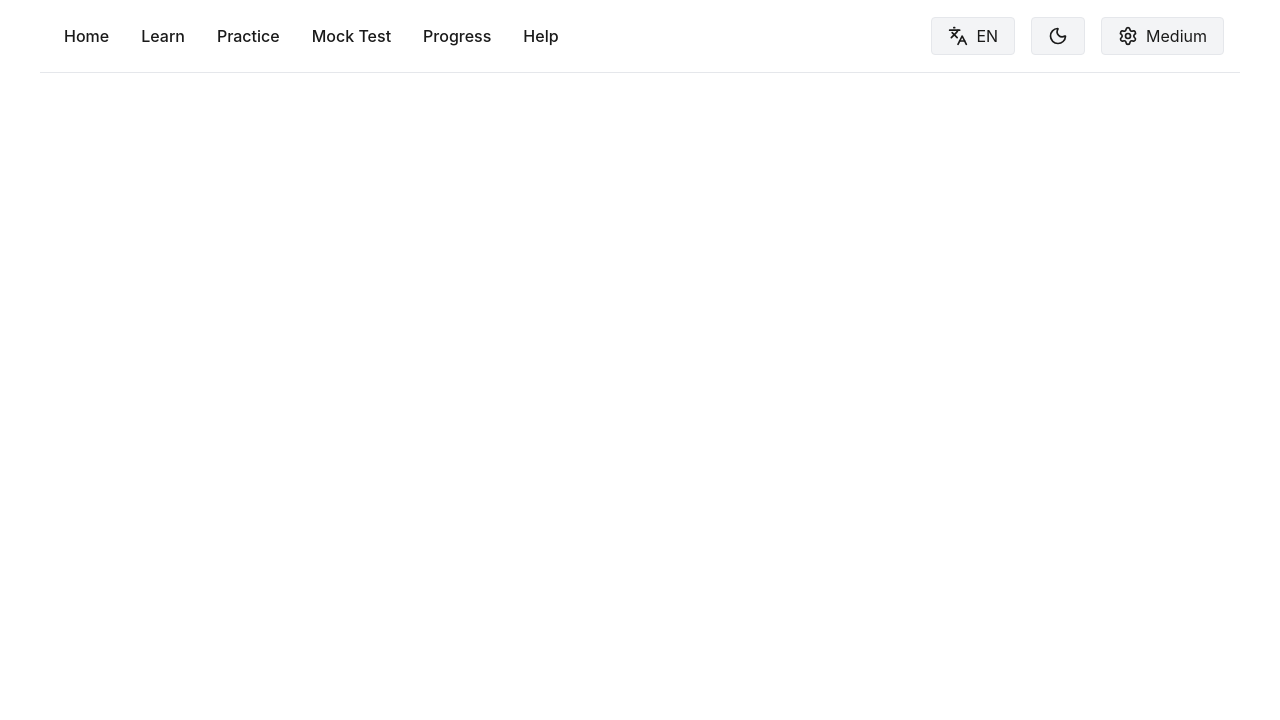
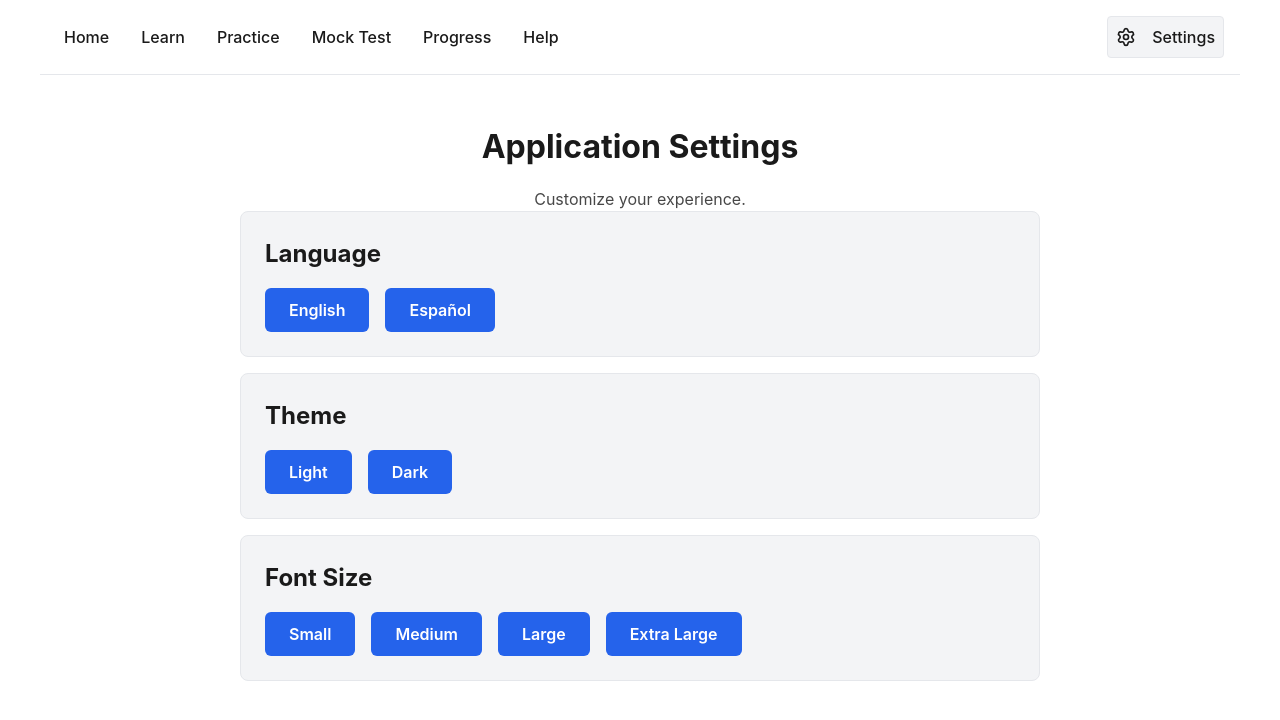
Before and after one commit to Pwr2learn/NY-DMV-Class-D-Prep, a React (Vite) app: page /NY-DMV-Class-D-Prep/settings in a window 1280 px wide. Shown: the top 720 px of the page. Built offline with nearby package versions, Linux system fonts and the light colour scheme.

Commit message:
feat: add Settings page, declutter header, add question counts to Learn/Practice

```diff
--- a/src/App.tsx
+++ b/src/App.tsx
@@ -10,6 +10,7 @@ import Practice from './pages/Practice';
 import Help from './pages/Help';
 import LearnChapter from './pages/LearnChapter';
 import PracticeTopic from './pages/PracticeTopic';
+import Settings from './pages/Settings';
 
 
 function App() {
@@ -27,6 +28,7 @@ function App() {
             <Route path="/results" element={<Results />} />
             <Route path="/progress" element={<Progress />} />
             <Route path="/help" element={<Help />} />
+            <Route path="/settings" element={<Settings />} />
           </Routes>
         </Layout>
       </Router>
--- a/src/components/Layout.tsx
+++ b/src/components/Layout.tsx
@@ -5,20 +5,6 @@ import { Settings, Moon, Sun, Languages } from 'lucide-react';
 
 export function Layout({ children }: { children: React.ReactNode }) {
   const { theme, setTheme, language, setLanguage, fontSize, setFontSize, t } = useAppContext();
-
-  const toggleTheme = () => {
-    setTheme(theme === 'light' ? 'dark' : 'light');
-  };
-
-  const toggleLanguage = () => {
-    setLanguage(language === 'en' ? 'es' : 'en');
-  };
-
-  const cycleFontSize = () => {
-    const sizes = ['small', 'medium', 'large', 'xlarge'] as const;
-    const currentIndex = sizes.indexOf(fontSize);
-    setFontSize(sizes[(currentIndex + 1) % sizes.length]);
-  };
 
   return (
     <div className="app-container">
@@ -45,15 +31,9 @@ export function Layout({ children }: { children: React.ReactNode }) {
         </nav>
 
         <div className="header-controls">
-          <button onClick={toggleLanguage} className="control-btn" aria-label="Toggle Language">
-            <Languages size={20} /> {language.toUpperCase()}
-          </button>
-          <button onClick={toggleTheme} className="control-btn" aria-label="Toggle Theme">
-            {theme === 'light' ? <Moon size={20} /> : <Sun size={20} />}
-          </button>
-          <button onClick={cycleFontSize} className="control-btn" aria-label="Change Font Size">
-            <Settings size={20} /> {t(`settings.${fontSize}`)}
-          </button>
+          <NavLink to="/settings" className={({isActive}) => isActive ? "control-btn nav-link active" : "control-btn nav-link"} aria-label="Settings" style={{ padding: '0.5rem' }}>
+            <Settings size={20} /> <span style={{ marginLeft: '0.5rem' }}>{t('nav.settings')}</span>
+          </NavLink>
         </div>
       </header>
 
--- a/src/locales/en.json
+++ b/src/locales/en.json
@@ -5,7 +5,8 @@
     "practice": "Practice",
     "mockTest": "Mock Test",
     "progress": "Progress",
-    "help": "Help"
+    "help": "Help",
+    "settings": "Settings"
   },
   "home": {
     "title": "NY DMV Class D Prep",
@@ -17,6 +18,8 @@
     "viewProgress": "View Progress"
   },
   "settings": {
+    "title": "Application Settings",
+    "description": "Customize your experience.",
     "language": "Language",
     "theme": "Theme",
     "light": "Light",
@@ -81,7 +84,8 @@
     "goBack": "Go Back",
     "backToChapters": "← Back to Chapters",
     "noMaterials": "No study materials available for this chapter yet.",
-    "chapter": "Chapter"
+    "chapter": "Chapter",
+    "questionsAvailable": "{{count}} questions available"
   },
   "practice": {
     "underConstruction": "Under Construction",
--- a/src/locales/es.json
+++ b/src/locales/es.json
@@ -3,9 +3,10 @@
     "home": "Inicio",
     "learn": "Aprender",
     "practice": "Práctica",
-    "mockTest": "Simulador",
+    "mockTest": "Prueba Simulada",
     "progress": "Progreso",
-    "help": "Ayuda"
+    "help": "Ayuda",
+    "settings": "Configuración"
   },
   "home": {
     "title": "Prep. DMV NY Clase D",
@@ -17,6 +18,8 @@
     "viewProgress": "Ver Progreso"
   },
   "settings": {
+    "title": "Configuración de la Aplicación",
+    "description": "Personaliza tu experiencia.",
     "language": "Idioma",
     "theme": "Tema",
     "light": "Claro",
@@ -81,7 +84,8 @@
     "goBack": "Volver",
     "backToChapters": "← Volver a Capítulos",
     "noMaterials": "Aún no hay materiales de estudio disponibles para este capítulo.",
-    "chapter": "Capítulo"
+    "chapter": "Capítulo",
+    "questionsAvailable": "{{count}} preguntas disponibles"
   },
   "practice": {
     "underConstruction": "En Construcción",
--- a/src/pages/Learn.tsx
+++ b/src/pages/Learn.tsx
@@ -2,12 +2,16 @@ import { useAppContext } from '../contexts/AppContext';
 import { useNavigate } from 'react-router-dom';
 import enChapters from '../content/en/chapters.json';
 import esChapters from '../content/es/chapters.json';
+import enQuestions from '../content/en/questions.json';
+import esQuestions from '../content/es/questions.json';
+import type { Question } from '../types';
 
 export default function Learn() {
   const { t, language } = useAppContext();
   const navigate = useNavigate();
 
   const chapters = language === 'en' ? enChapters : esChapters;
+  const questions = (language === 'en' ? enQuestions : esQuestions) as Question[];
 
   return (
     <div className="flex flex-col items-center mt-4 pb-8">
@@ -45,6 +49,9 @@ export default function Learn() {
               <div>
                 <h3 className="mb-1" style={{ margin: 0, fontSize: '1.2rem' }}>{chapter.title}</h3>
                 <p style={{ margin: 0, opacity: 0.8, fontSize: '0.9rem' }}>{chapter.summary}</p>
+                <p style={{ margin: 0, marginTop: '0.5rem', opacity: 0.6, fontSize: '0.85rem' }}>
+                  {t('learn.questionsAvailable', { count: questions.filter(q => q.chapter === chapter.number && q.status === 'approved').length })}
+                </p>
               </div>
             </div>
           ))}
--- a/src/pages/Practice.tsx
+++ b/src/pages/Practice.tsx
@@ -1,9 +1,14 @@
 import { useAppContext } from '../contexts/AppContext';
 import { useNavigate } from 'react-router-dom';
+import enQuestions from '../content/en/questions.json';
+import esQuestions from '../content/es/questions.json';
+import type { Question } from '../types';
 
 export default function Practice() {
-  const { t } = useAppContext();
+  const { t, language } = useAppContext();
   const navigate = useNavigate();
+
+  const questions = (language === 'en' ? enQuestions : esQuestions) as Question[];
 
   // These keys correspond to the translation keys in en.json / es.json under practice.topics
   const topics = [
@@ -39,10 +44,13 @@ export default function Practice() {
                   onClick={() => navigate(`/practice/${topic}`)}
                   style={{ padding: '2rem 1rem' }}
                 >
-                    <h3 style={{ margin: 0 }}>
+                    <h3 style={{ margin: 0, marginBottom: '0.5rem' }}>
                         {/* We use type assertion any because TypeScript doesn't know these keys exist on the translation object statically without a complex type setup */}
                         {(t as any)(`practice.topics.${topic}`)}
                     </h3>
+                    <p style={{ margin: 0, opacity: 0.6, fontSize: '0.85rem' }}>
+                      {t('learn.questionsAvailable', { count: questions.filter(q => q.topic === topic && q.status === 'approved').length })}
+                    </p>
                 </div>
             ))}
         </div>
--- /dev/null
+++ b/src/pages/Settings.tsx
@@ -0,0 +1,68 @@
+import { useAppContext } from '../contexts/AppContext';
+
+export default function Settings() {
+  const { t, language, setLanguage, theme, setTheme, fontSize, setFontSize } = useAppContext();
+
+  return (
+    <div className="flex flex-col items-center mt-4 pb-8">
+      <div style={{ width: '100%', maxWidth: '800px' }}>
+        <h1 className="mb-4 text-center">{t('settings.title')}</h1>
+        <p className="text-center mb-6" style={{ opacity: 0.8 }}>
+          {t('settings.description')}
+        </p>
+
+        <div className="card mb-4">
+          <h2 className="mb-4">{t('settings.language')}</h2>
+          <div className="flex gap-4">
+            <button
+              className={`btn-primary ${language === 'en' ? '' : 'opacity-50'}`}
+              onClick={() => setLanguage('en')}
+            >
+              English
+            </button>
+            <button
+              className={`btn-primary ${language === 'es' ? '' : 'opacity-50'}`}
+              onClick={() => setLanguage('es')}
+            >
+              Español
+            </button>
+          </div>
+        </div>
+
+        <div className="card mb-4">
+          <h2 className="mb-4">{t('settings.theme')}</h2>
+          <div className="flex gap-4">
+            <button
+              className={`btn-primary ${theme === 'light' ? '' : 'opacity-50'}`}
+              onClick={() => setTheme('light')}
+            >
+              {t('settings.light')}
+            </button>
+            <button
+              className={`btn-primary ${theme === 'dark' ? '' : 'opacity-50'}`}
+              onClick={() => setTheme('dark')}
+            >
+              {t('settings.dark')}
+            </button>
+          </div>
+        </div>
+
+        <div className="card mb-4">
+          <h2 className="mb-4">{t('settings.fontSize')}</h2>
+          <div className="flex flex-wrap gap-4">
+            {['small', 'medium', 'large', 'xlarge'].map((size) => (
+              <button
+                key={size}
+                className={`btn-primary ${fontSize === size ? '' : 'opacity-50'}`}
+                onClick={() => setFontSize(size as any)}
+              >
+                {t(`settings.${size}`)}
+              </button>
+            ))}
+          </div>
+        </div>
+
+      </div>
+    </div>
+  );
+}
```
